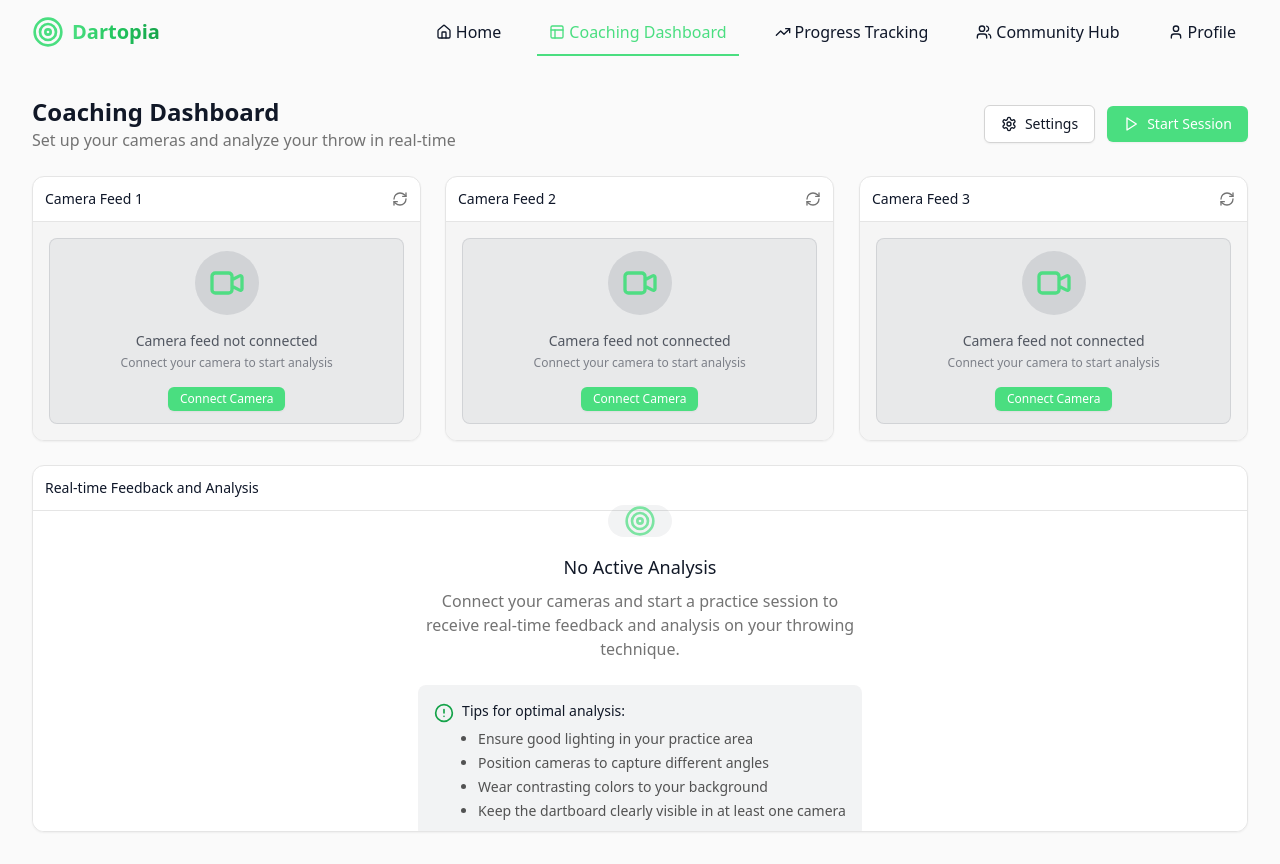
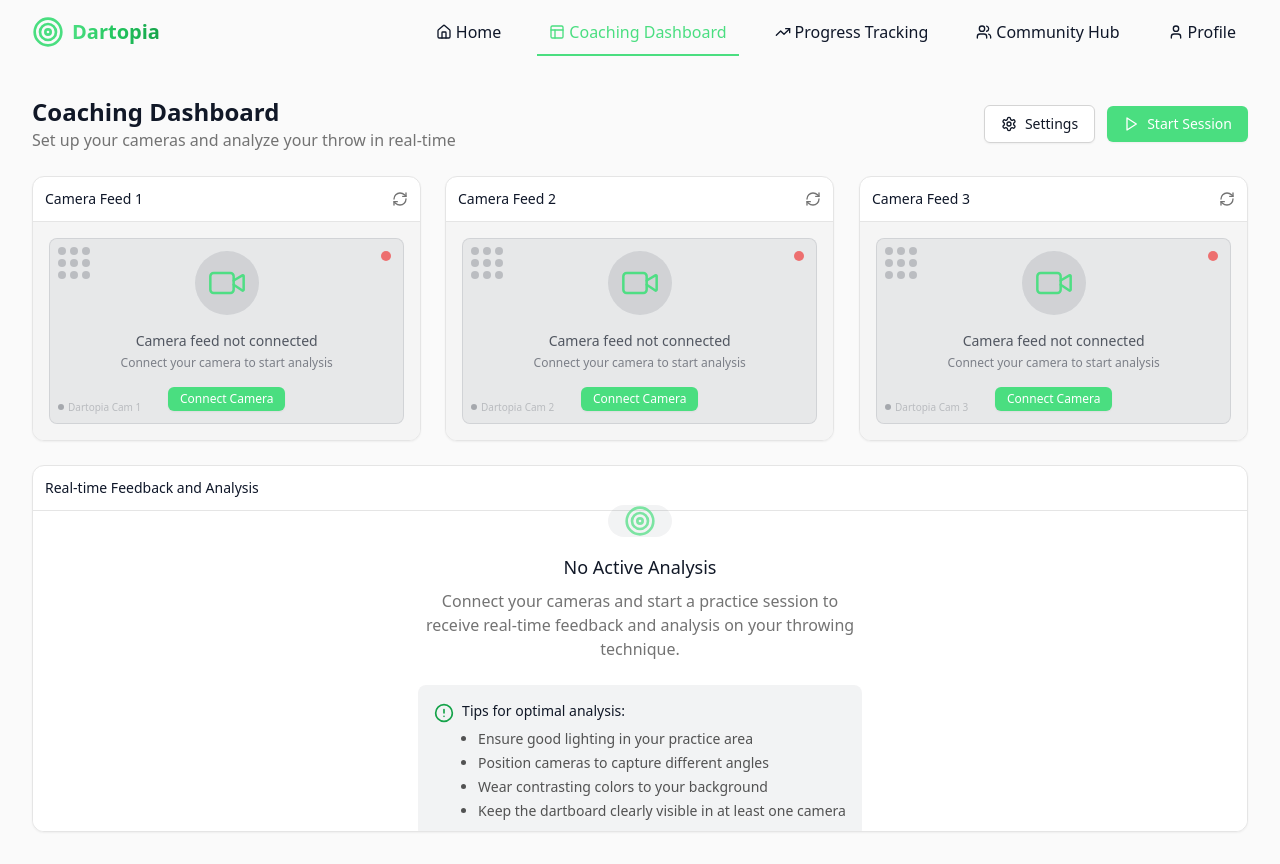
Before and after one commit to wyattholne/dartopia-coach-connect, a React (Vite) app: page /dashboard in a window 1280 px wide. Built offline with nearby package versions, Linux system fonts and the light colour scheme.

Commit message:
Enhance Camera Feed Placeholders
Replaced text labels with visual placeholders for video feeds on the Coaching Dashboard page. Added rectangular outlines and placeholder text to indicate video feed areas.

```diff
--- a/src/components/CameraFeed.tsx
+++ b/src/components/CameraFeed.tsx
@@ -1,6 +1,6 @@
 
 import React from "react";
-import { RefreshCw } from "lucide-react";
+import { RefreshCw, Video } from "lucide-react";
 
 interface CameraFeedProps {
   title: string;
@@ -17,29 +17,36 @@ export const CameraFeed: React.FC<CameraFeedProps> = ({ title, id }) => {
         </button>
       </div>
       <div className="aspect-video bg-neutral-100 flex items-center justify-center p-4">
-        <div className="h-full w-full flex flex-col items-center justify-center bg-dart-black/5 rounded-lg border border-dart-black/10">
+        <div className="h-full w-full flex flex-col items-center justify-center bg-dart-black/5 rounded-lg border border-dart-black/10 relative overflow-hidden">
+          <div className="absolute top-0 left-0 w-full h-full bg-neutral-200/30 flex items-center justify-center">
+            <div className="absolute top-3 right-3 bg-red-500 h-2.5 w-2.5 rounded-full animate-pulse"></div>
+
+            <div className="grid grid-cols-3 gap-1 absolute top-0 left-0 p-2 opacity-20">
+              {[...Array(9)].map((_, index) => (
+                <div key={index} className="w-2 h-2 rounded-full bg-dart-black"></div>
+              ))}
+            </div>
+          </div>
+
+          <div className="relative z-10 flex flex-col items-center justify-center">
             <div className="w-16 h-16 rounded-full bg-dart-black/10 mb-4 flex items-center justify-center">
-            <svg
+              <Video
                 className="w-10 h-10 text-dart-green animate-pulse-subtle"
-              fill="none"
-              stroke="currentColor"
-              viewBox="0 0 24 24"
-              xmlns="http://www.w3.org/2000/svg"
-            >
-              <path
-                strokeLinecap="round"
-                strokeLinejoin="round"
-                strokeWidth="2"
-                d="M15 10l4.553-2.276A1 1 0 0121 8.618v6.764a1 1 0 01-1.447.894L15 14M5 18h8a2 2 0 002-2V8a2 2 0 00-2-2H5a2 2 0 00-2 2v8a2 2 0 002 2z"
-              ></path>
-            </svg>
+                strokeWidth={1.5}
+              />
             </div>
-          <p className="text-sm text-dart-black/70">Camera feed not connected</p>
+            <p className="text-sm text-dart-black/70 font-medium">Camera feed not connected</p>
             <p className="text-xs text-dart-black/50 mt-1">Connect your camera to start analysis</p>
             <button className="mt-4 btn-primary text-xs py-1 px-3">
               Connect Camera
             </button>
           </div>
+
+          <div className="absolute bottom-2 left-2 flex items-center space-x-1 opacity-30">
+            <div className="w-1.5 h-1.5 rounded-full bg-dart-black"></div>
+            <div className="text-[10px] text-dart-black/70">Dartopia Cam {id}</div>
+          </div>
+        </div>
       </div>
     </div>
   );
```
Lines whose indentation alone changed are shown as unchanged.
